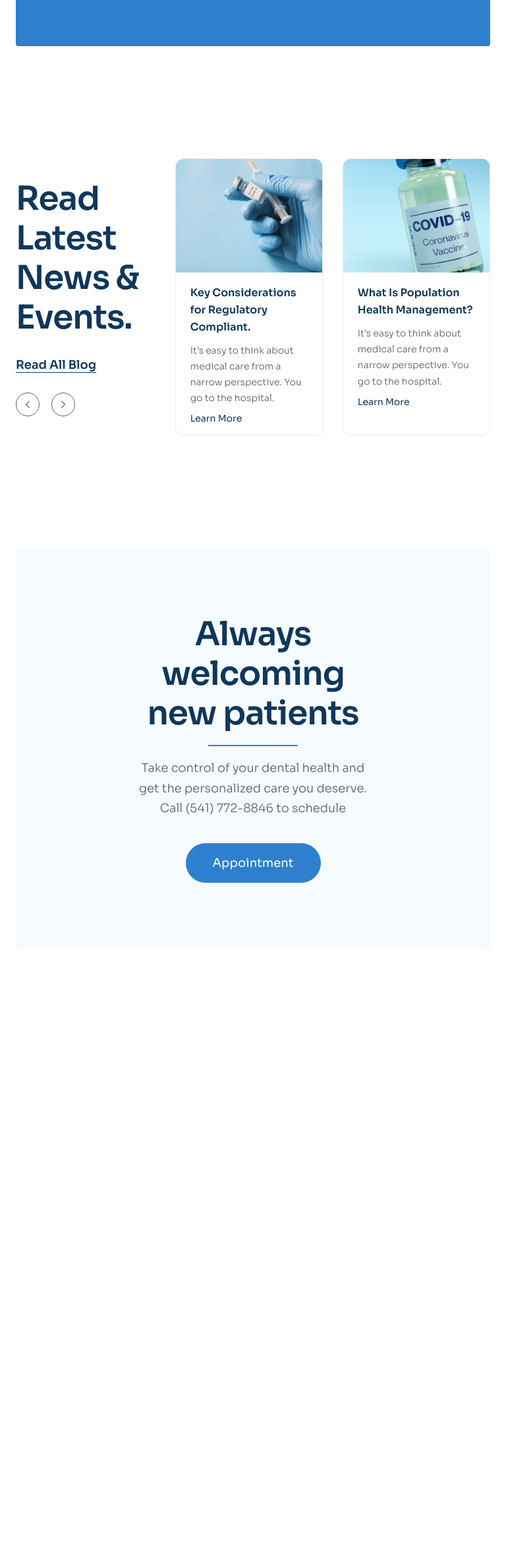
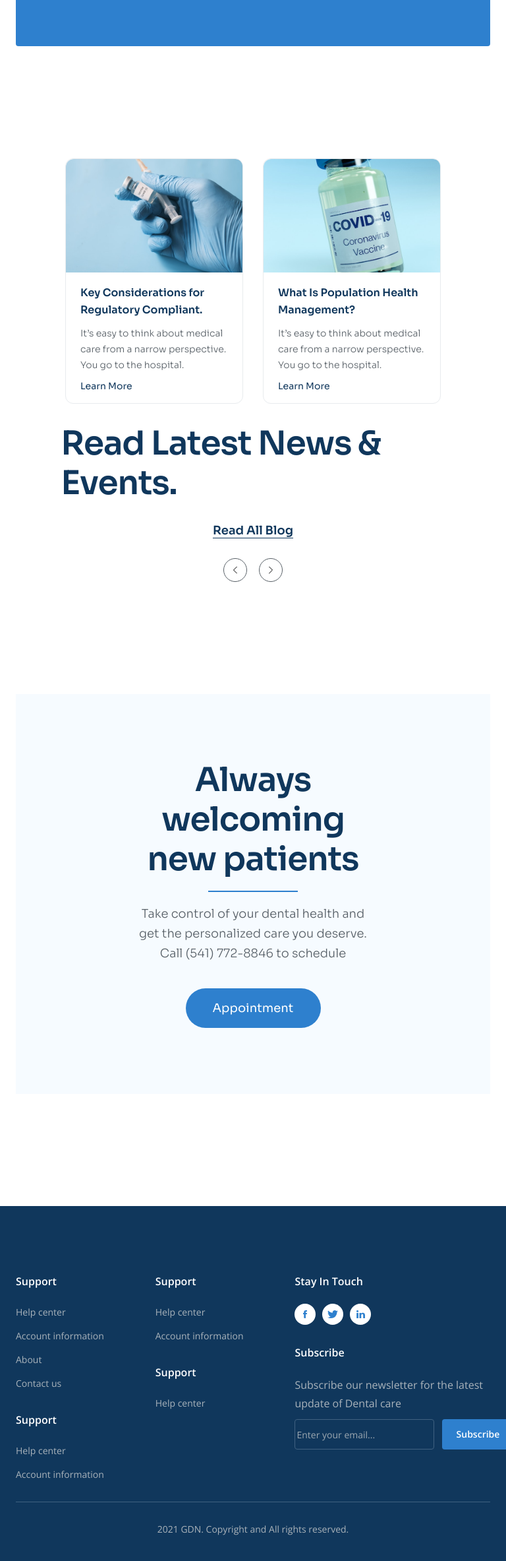
Before and after one commit to CuuThe123/4.responsive-duan-3, a plain HTML site: page index.html in a window 768 px wide. Shown: the part 6813-9179 px from the top of the page at 66% size. Before the commit the page ends 8251 px from the top, so only its background shows below. Drawn offline with nearby package versions, Linux system fonts and the light colour scheme.

Commit message:
6. code phần blog & footer

```diff
--- a/assets/css/responsive.css
+++ b/assets/css/responsive.css
@@ -185,17 +185,42 @@
   .install__img {
     display: none;
   }
+
+  /* blog */
+  .blog__inner {
+    flex-direction: column;
+    row-gap: 30px;
+  }
+
+  .blog-list {
+    order: 1;
+  }
+
+  .blog__content {
+    order: 2;
+    width: 90%;
+    display: flex;
+    flex-direction: column;
+    align-items: center;
+  }
+
+  .blog__heading {
+    max-width: 90%;
+  }
 }
 
 /* Table */
-@media (min-width: 768px) and (max-width: 991.98) {
+@media (min-width: 768px) and (max-width: 991.98px) {
+  /* footer */
+  .footer-hidden-tablet {
+    display: none;
+  }
+
+  .footer__top {
+    grid-template-columns: 0.5fr 0.5fr 1fr;
+  }
 }
 
 /* Mobile */
 @media (min-width: 767.98px) {
 }
-
-/* Tạm ẩn phần không liên quan */
-.footer {
-  display: none;
-}
--- a/index.html
+++ b/index.html
@@ -436,7 +436,7 @@
         <!-- top footer -->
         <div class="footer__top">
           <!-- column 1 -->
-          <div class="footer__column">
+          <div class="footer__column footer-hidden-tablet">
             <!-- logo -->
             <a href="./"><img src="./assets/img/logo.svg" alt="shine smile" class="logo" /></a>
             <p class="footer__desc">Exceptional dental care for all ages. Your great smile begins with a great dentist.</p>
```
